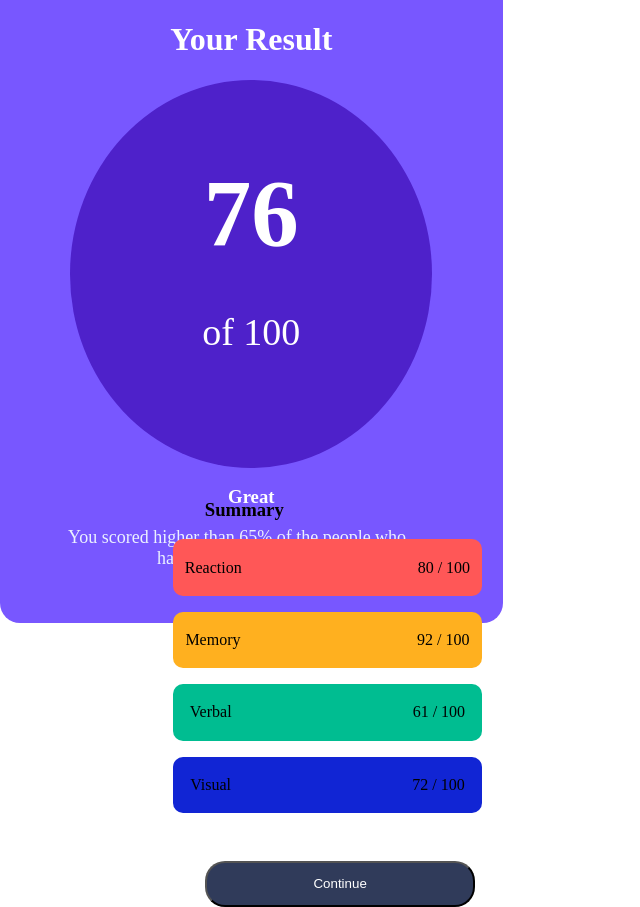
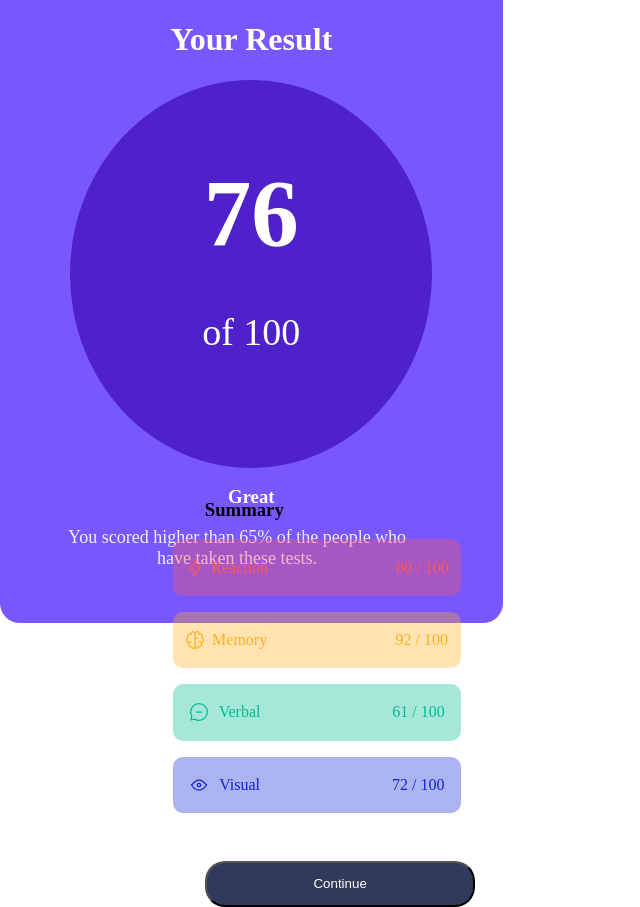
Before and after one commit to ShaunPour/results-summary-component, a plain HTML site: page index.html in a window 1280 px wide. Shown: the whole page, without its empty margins (0-640 px from the left). Drawn offline with Linux system fonts and the light colour scheme.

Commit message:
Modified summary sections to use hsla instead of hsl so the color of the text could be the same as the background and still be seen

```diff
--- a/css/styles.css
+++ b/css/styles.css
@@ -68,7 +68,7 @@ main {
 }
 
 .reaction p:first-of-type,.memory p:first-of-type,.verbal p:first-of-type,.visual p:first-of-type {
-    margin-right: 11em;
+    margin-right: 8em;
 }
 
 main button {
@@ -81,18 +81,38 @@ main button {
 
 
 .reaction {
-    background-color: hsl(0, 100%, 67%);
+    background-color: hsla(0, 100%, 67%, 0.35);
+}
+
+.reaction p {
+    color: hsla(0, 100%, 67%, 1);
 }
 
 .memory {
-    background-color: hsl(39, 100%, 56%);
+    background-color: hsl(39, 100%, 56%, 0.35);
+}
+
+.memory p {
+    color: hsl(39, 100%, 56%, 1);
 }
 
 .verbal {
-    background-color: hsl(166, 100%, 37%);
+    background-color: hsl(166, 100%, 37%, 0.35);
+}
+
+.verbal p {
+    color:hsl(166, 100%, 37%, 1);
 }
 
 .visual {
-    background-color: hsl(234, 85%, 45%);
+    background-color: hsl(234, 85%, 45%, 0.35);
     margin-bottom: 3em;
 }
+
+.visual p {
+    color: hsl(234, 85%, 45%, 1);
+}
+
+.reaction img,.memory img,.verbal img,.visual img  {
+    margin-right: 0.4em;
+}
--- a/index.html
+++ b/index.html
@@ -22,19 +22,19 @@
 <main>
   <h3>Summary</h3>
   <div class="reaction">
-    <p>Reaction</p>
+    <img src="images/icon-reaction.svg" alt=""><p> Reaction</p>
     <p>80 / 100</p>
   </div>
   <div class="memory">
-    <p>Memory</p>
+    <img src="images/icon-memory.svg" alt=""><p> Memory</p>
     <p>92 / 100</p>
   </div>
   <div class="verbal">
-    <p>Verbal</p>
+    <img src="images/icon-verbal.svg" alt=""><p> Verbal</p>
     <p>61 / 100</p>
   </div>
   <div class="visual">
-    <p>Visual</p>
+    <img src="images/icon-visual.svg" alt=""><p> Visual</p>
     <p>72 / 100</p>
   </div>
   <button class="continue">Continue</button>
```
